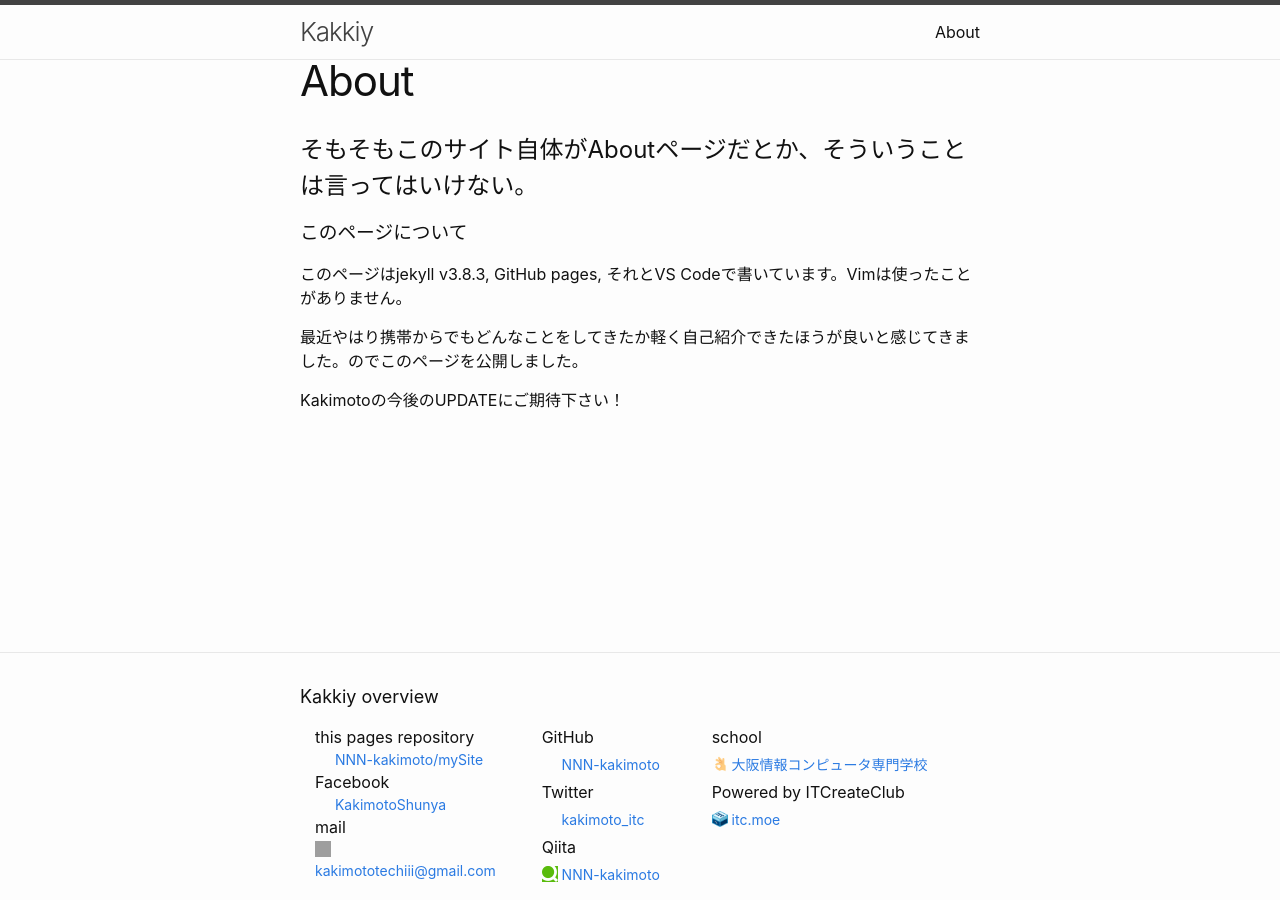
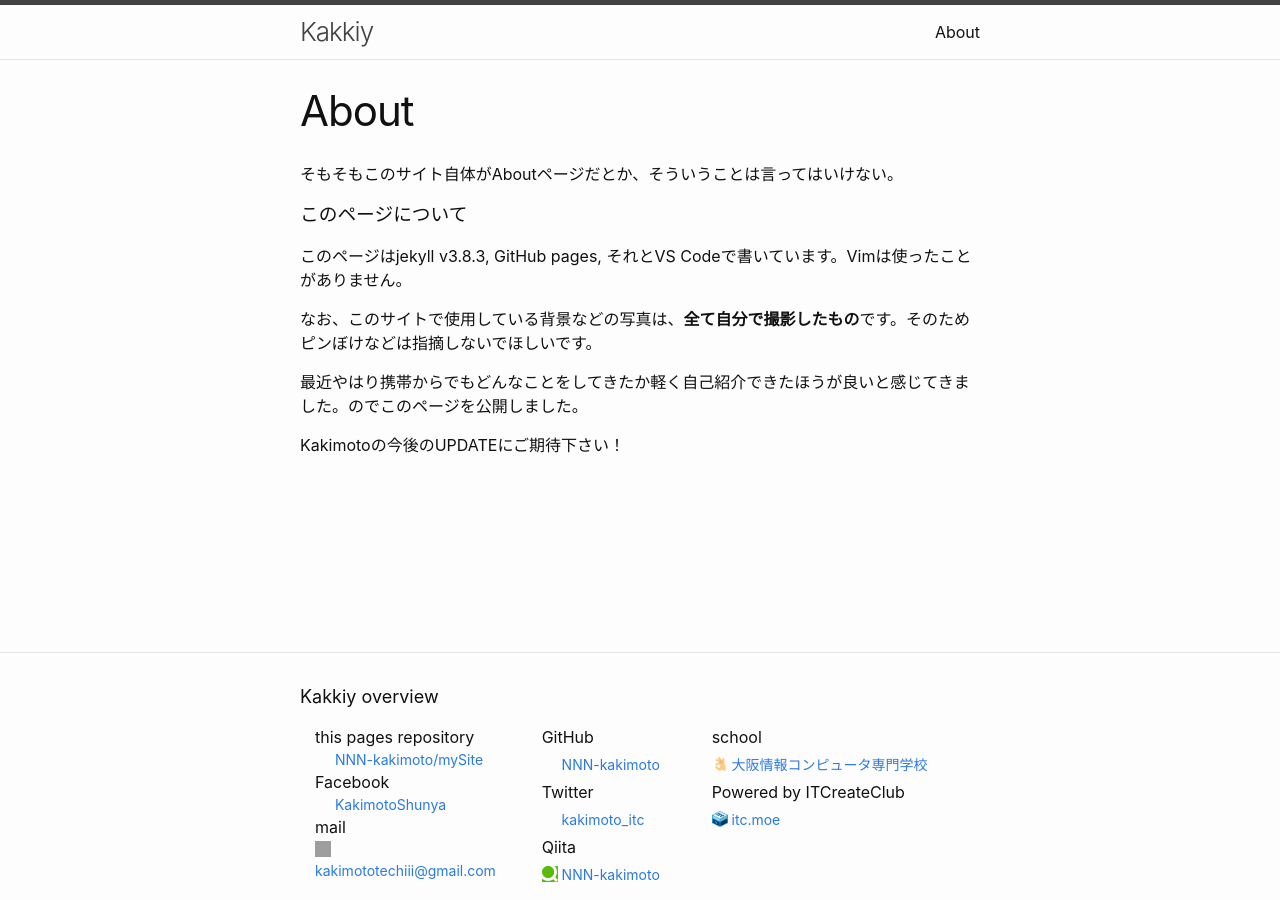
Before and after one commit to NNN-kakimoto/mySite, a Jekyll site: the page built from about.md, in a window 1280 px wide. Built offline with Jekyll 4.4.1, drawn with Linux system fonts in a browser that asks for light colours; grey boxes are pictures that could not be loaded.

Commit message:
aboutページを少し編集

```diff
--- a/_includes/css/main.scss
+++ b/_includes/css/main.scss
@@ -349,6 +349,7 @@
 
  .post-title {
 	 font-size: 42px;
+	 margin-top: 30px;
 	 letter-spacing: -1px;
 	 line-height: 1; }
 	 @media screen and (max-width: 800px) {
--- a/_layouts/common.html
+++ b/_layouts/common.html
@@ -22,8 +22,8 @@
 		<div class="wrapper">
 			<article class="post">
 				<header class="post-header">
-						<h1 class="post-title">{{ page.title }}</h1>
-					</header>
+					<h1 class="post-title">{{ page.title }}</h1>
+				</header>
 				{{ content }}
 			</article>
 		</div>
--- a/about.md
+++ b/about.md
@@ -4,11 +4,13 @@ title: About
 permalink: /about/
 ---
 
-## そもそもこのサイト自体がAboutページだとか、そういうことは言ってはいけない。
+そもそもこのサイト自体がAboutページだとか、そういうことは言ってはいけない。
 
 ### このページについて
 このページはjekyll v3.8.3, GitHub pages, それとVS Codeで書いています。Vimは使ったことがありません。
 
+なお、このサイトで使用している背景などの写真は、**全て自分で撮影したもの**です。そのためピンぼけなどは指摘しないでほしいです。
+
 最近やはり携帯からでもどんなことをしてきたか軽く自己紹介できたほうが良いと感じてきました。のでこのページを公開しました。
 
 #### Kakimotoの今後のUPDATEにご期待下さい！
```
